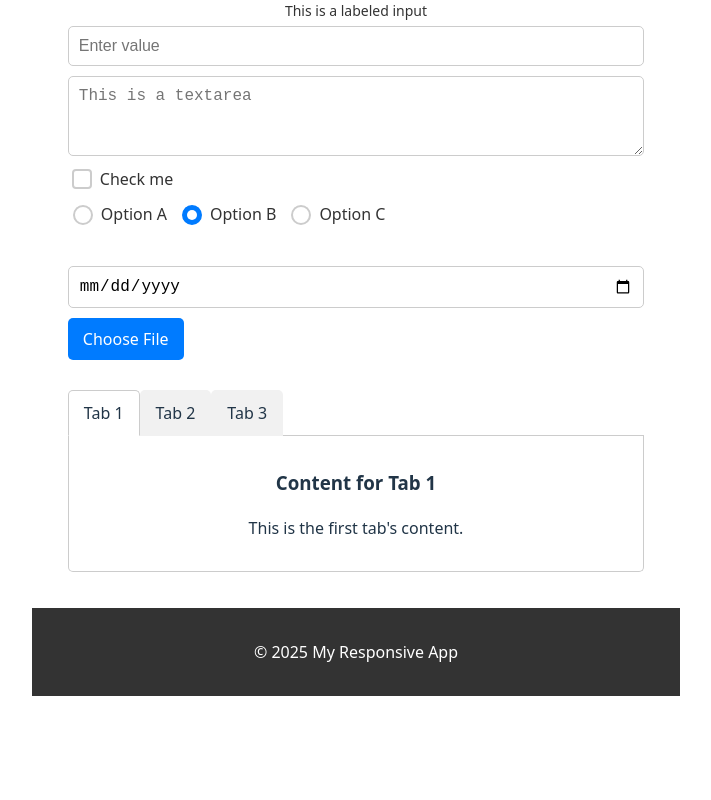
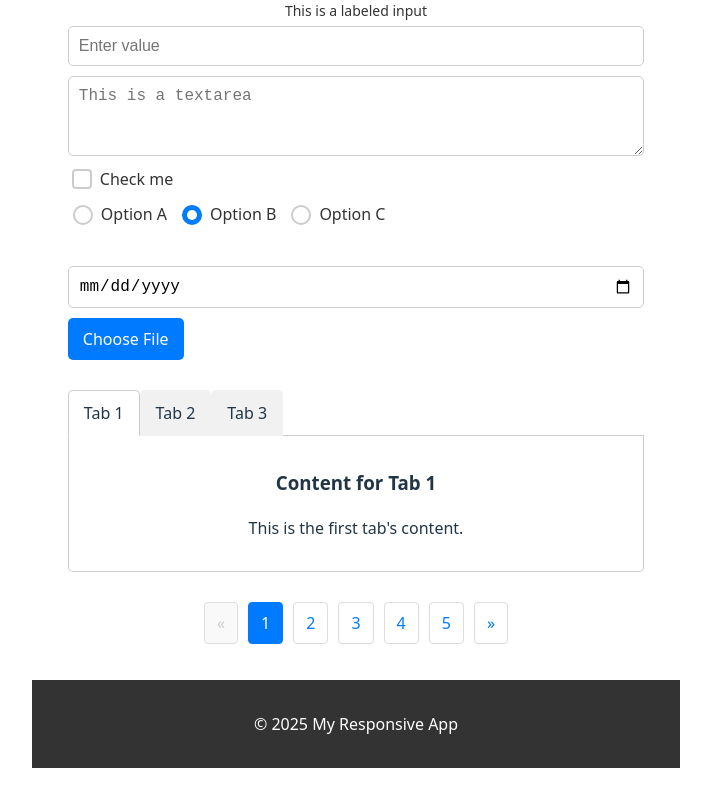
Before and after one commit to yongsuChang/kubernetes_shopping, a React (Vite) app in the folder responsive-react-app/: page / in a window 1280 px wide. Shown: the part 556-1356 px from the top of the page, without its empty margins (284-995 px from the left). Before the commit the page ends 1284 px from the top, so only its background shows below. Built offline with nearby package versions, Linux system fonts and the light colour scheme.

Commit message:
feat: Add Pagination component

```diff
--- a/responsive-react-app/src/App.tsx
+++ b/responsive-react-app/src/App.tsx
@@ -15,10 +15,13 @@ import Navbar from './components/common/Navbar/Navbar';
 import Sidebar from './components/common/Sidebar/Sidebar';
 import { Tabs, Tab } from './components/common/Tabs/Tabs';
 import Breadcrumbs from './components/common/Breadcrumbs/Breadcrumbs';
+import Pagination from './components/common/Pagination/Pagination';
 import './App.css';
 
 function App() {
   const [isSidebarOpen, setIsSidebarOpen] = useState(false);
+  const [currentPage, setCurrentPage] = useState(1);
+  const totalPages = 5;
 
   const dropdownOptions = [
     { value: 'option1', label: 'Option 1' },
@@ -44,6 +47,12 @@ function App() {
     { label: 'Category', href: '#' },
     { label: 'Current Page', href: '#' },
   ];
+
+  const handlePageChange = (page: number) => {
+    if (page >= 1 && page <= totalPages) {
+      setCurrentPage(page);
+    }
+  };
 
   return (
     <Layout>
@@ -93,6 +102,7 @@ function App() {
             </Tab>
           </Tabs>
         </div>
+        <Pagination currentPage={currentPage} totalPages={totalPages} onPageChange={handlePageChange} />
       </div>
     </Layout>
   );
--- /dev/null
+++ b/responsive-react-app/src/components/common/Pagination/Pagination.css
@@ -0,0 +1,42 @@
+.pagination {
+  display: flex;
+  justify-content: center;
+  margin-top: 20px;
+}
+
+.pagination-list {
+  display: flex;
+  list-style: none;
+  padding: 0;
+  margin: 0;
+}
+
+.pagination-item {
+  margin: 0 5px;
+}
+
+.pagination-item a {
+  display: block;
+  padding: 8px 12px;
+  text-decoration: none;
+  color: #007bff;
+  border: 1px solid #ddd;
+  border-radius: 4px;
+  cursor: pointer;
+}
+
+.pagination-item a:hover:not(.active) {
+  background-color: #f1f1f1;
+}
+
+.pagination-item.active a {
+  background-color: #007bff;
+  color: white;
+  border: 1px solid #007bff;
+}
+
+.pagination-item.disabled a {
+  color: #ccc;
+  cursor: not-allowed;
+  background-color: #f9f9f9;
+}
--- /dev/null
+++ b/responsive-react-app/src/components/common/Pagination/Pagination.tsx
@@ -0,0 +1,35 @@
+import React from 'react';
+import './Pagination.css';
+
+interface PaginationProps {
+  currentPage: number;
+  totalPages: number;
+  onPageChange: (page: number) => void;
+}
+
+const Pagination: React.FC<PaginationProps> = ({ currentPage, totalPages, onPageChange }) => {
+  const pageNumbers = [];
+  for (let i = 1; i <= totalPages; i++) {
+    pageNumbers.push(i);
+  }
+
+  return (
+    <nav className="pagination">
+      <ul className="pagination-list">
+        <li className={`pagination-item ${currentPage === 1 ? 'disabled' : ''}`}>
+          <a onClick={() => onPageChange(currentPage - 1)}>&laquo;</a>
+        </li>
+        {pageNumbers.map(number => (
+          <li key={number} className={`pagination-item ${currentPage === number ? 'active' : ''}`}>
+            <a onClick={() => onPageChange(number)}>{number}</a>
+          </li>
+        ))}
+        <li className={`pagination-item ${currentPage === totalPages ? 'disabled' : ''}`}>
+          <a onClick={() => onPageChange(currentPage + 1)}>&raquo;</a>
+        </li>
+      </ul>
+    </nav>
+  );
+};
+
+export default Pagination;
```
Also changed, not shown: 1 other file (tests, documents, lock files or other folders).
